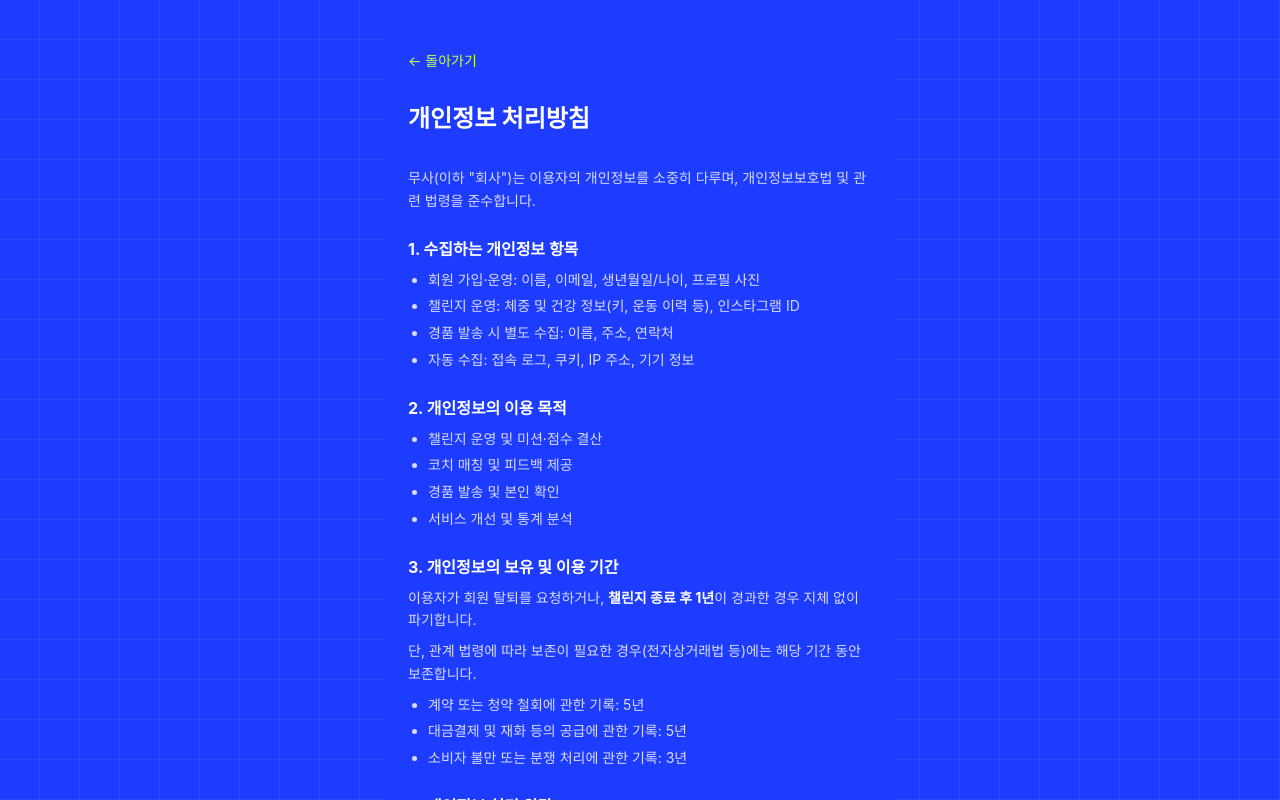
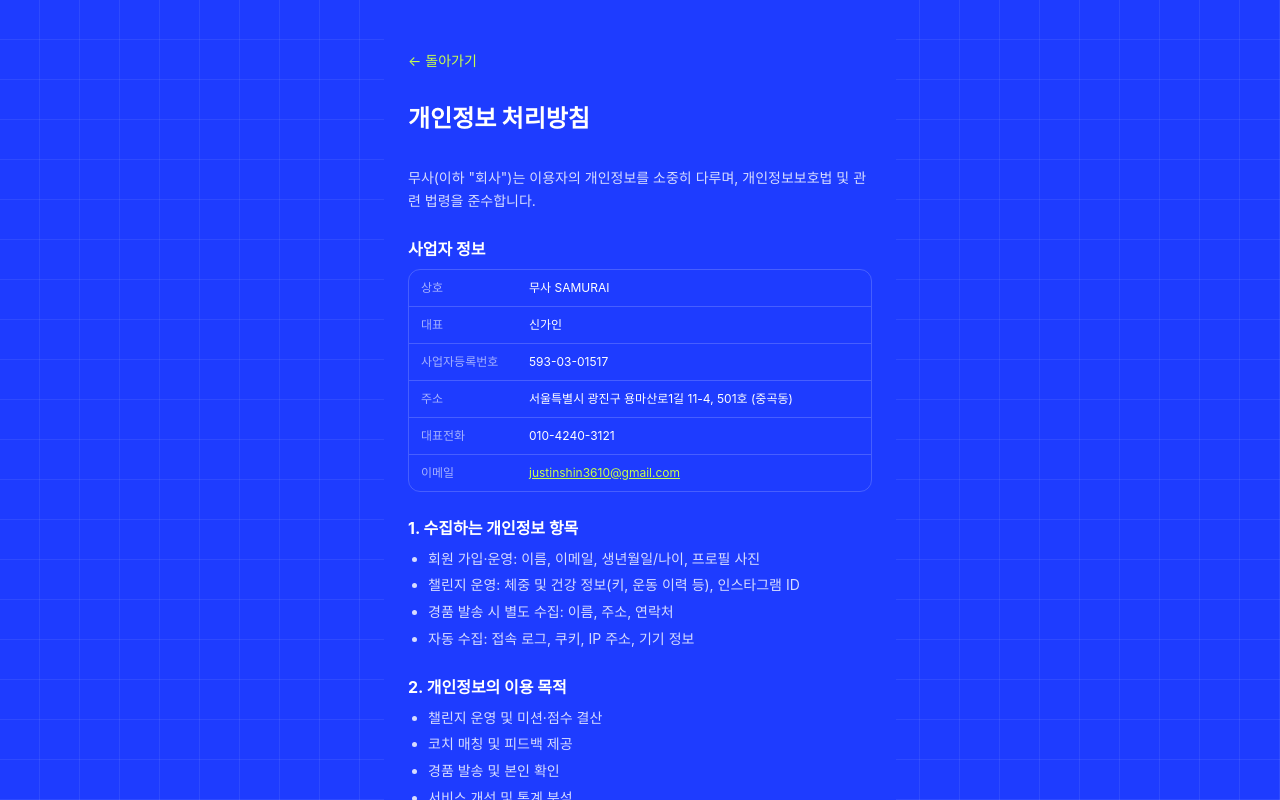
Before and after one commit to sgi105/diet-challenge-landing, a React (Vite) app: page /privacy in a window 1280 px wide. Shown: the top 800 px of the page. Built offline with nearby package versions, Linux system fonts and the light colour scheme; no server answers; a web font is replaced by a local one.

Commit message:
PrivacyPage 상단에 사업자 정보 섹션 추가
상호/대표/사업자등록번호/주소/대표전화/이메일을 dl 박스로 표기.
Footer.jsx 표기 톤과 동일.

Co-Authored-By: Claude Opus 4.7 (1M context) <noreply@anthropic.com>

```diff
--- a/src/pages/PrivacyPage.jsx
+++ b/src/pages/PrivacyPage.jsx
@@ -9,6 +9,38 @@ export default function PrivacyPage() {
         <p>
           무사(이하 "회사")는 이용자의 개인정보를 소중히 다루며, 개인정보보호법 및 관련 법령을 준수합니다.
         </p>
+
+        <section>
+          <h2 className="text-text-primary font-bold text-base mb-2">사업자 정보</h2>
+          <div className="rounded-xl border border-border overflow-hidden">
+            <dl className="divide-y divide-border text-xs">
+              <div className="grid grid-cols-[100px_1fr] gap-2 px-3 py-2.5">
+                <dt className="text-text-muted">상호</dt>
+                <dd className="text-text-primary">무사 SAMURAI</dd>
+              </div>
+              <div className="grid grid-cols-[100px_1fr] gap-2 px-3 py-2.5">
+                <dt className="text-text-muted">대표</dt>
+                <dd className="text-text-primary">신가인</dd>
+              </div>
+              <div className="grid grid-cols-[100px_1fr] gap-2 px-3 py-2.5">
+                <dt className="text-text-muted">사업자등록번호</dt>
+                <dd className="text-text-primary">593-03-01517</dd>
+              </div>
+              <div className="grid grid-cols-[100px_1fr] gap-2 px-3 py-2.5">
+                <dt className="text-text-muted">주소</dt>
+                <dd className="text-text-primary">서울특별시 광진구 용마산로1길 11-4, 501호 (중곡동)</dd>
+              </div>
+              <div className="grid grid-cols-[100px_1fr] gap-2 px-3 py-2.5">
+                <dt className="text-text-muted">대표전화</dt>
+                <dd className="text-text-primary">010-4240-3121</dd>
+              </div>
+              <div className="grid grid-cols-[100px_1fr] gap-2 px-3 py-2.5">
+                <dt className="text-text-muted">이메일</dt>
+                <dd><a href="mailto:justinshin3610@gmail.com" className="text-accent-green underline">justinshin3610@gmail.com</a></dd>
+              </div>
+            </dl>
+          </div>
+        </section>
 
         <section>
           <h2 className="text-text-primary font-bold text-base mb-2">1. 수집하는 개인정보 항목</h2>
```
